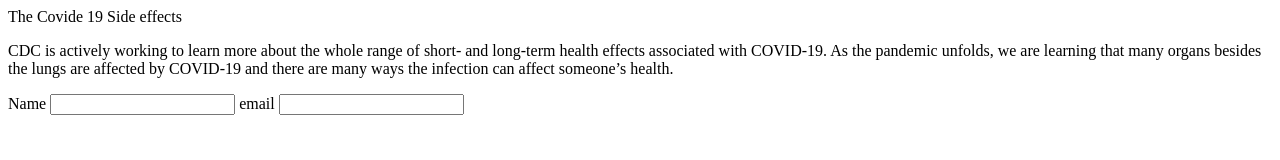
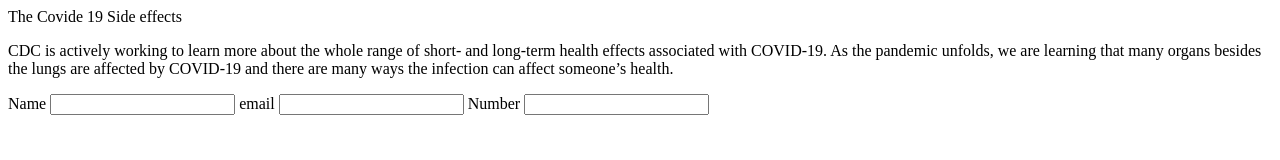
Before and after one commit to Amina-Radfar/Form, a plain HTML site: page Index.html in a window 1280 px wide. Drawn offline with Linux system fonts and the light colour scheme.

Commit message:
number field added

```diff
--- a/Index.html
+++ b/Index.html
@@ -17,6 +17,8 @@
         <input type="text" id="name" required>
         <label for="email">email</label>
         <input type="email" name="email" id="email" required>
+        <label for="number"> Number</label>
+        <input type="number" id="number">
     </form>
 
     <script src="https://cdn.freecodecamp.org/testable-projects-fcc/v1/bundle.js"></script>
```
